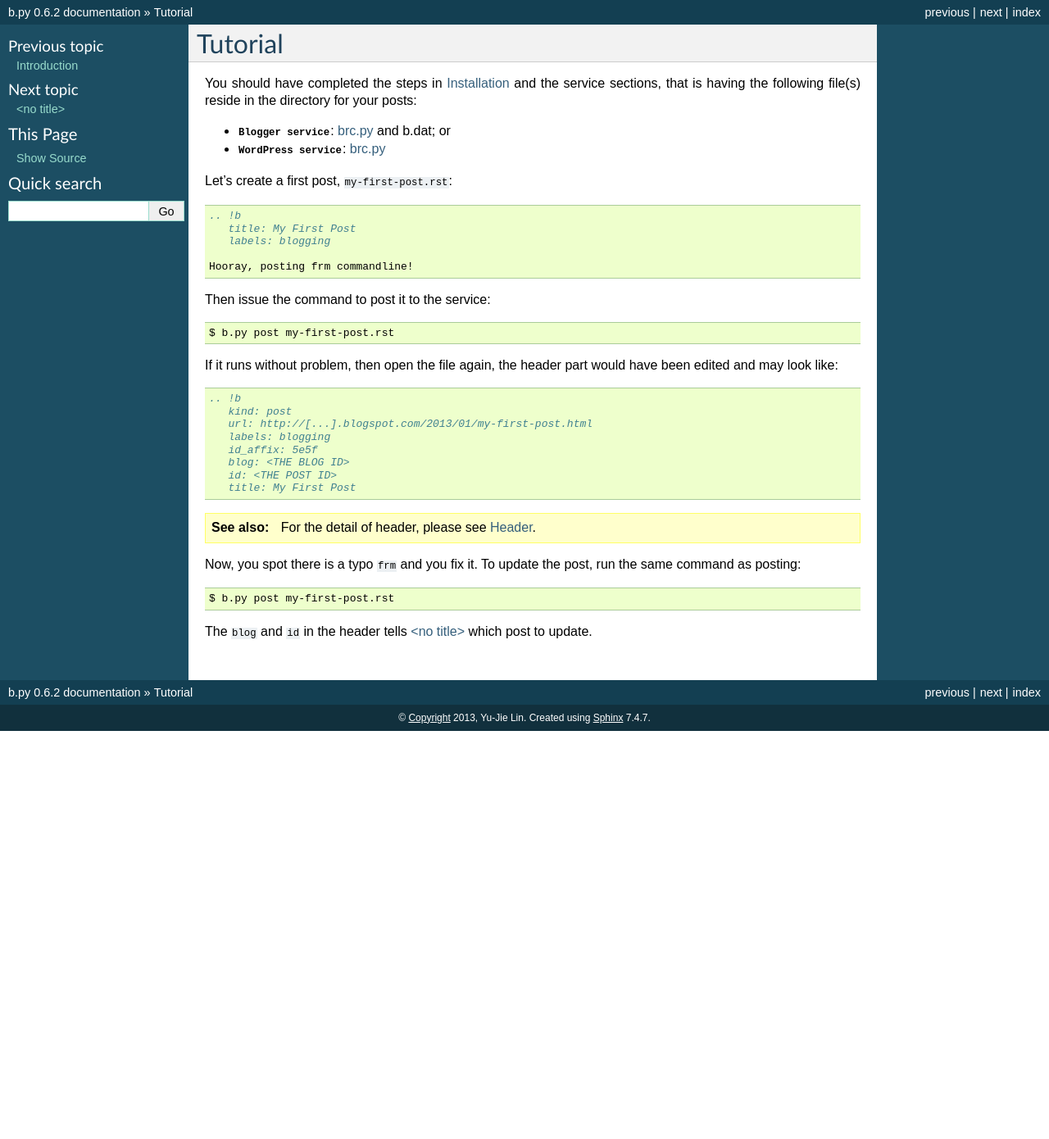
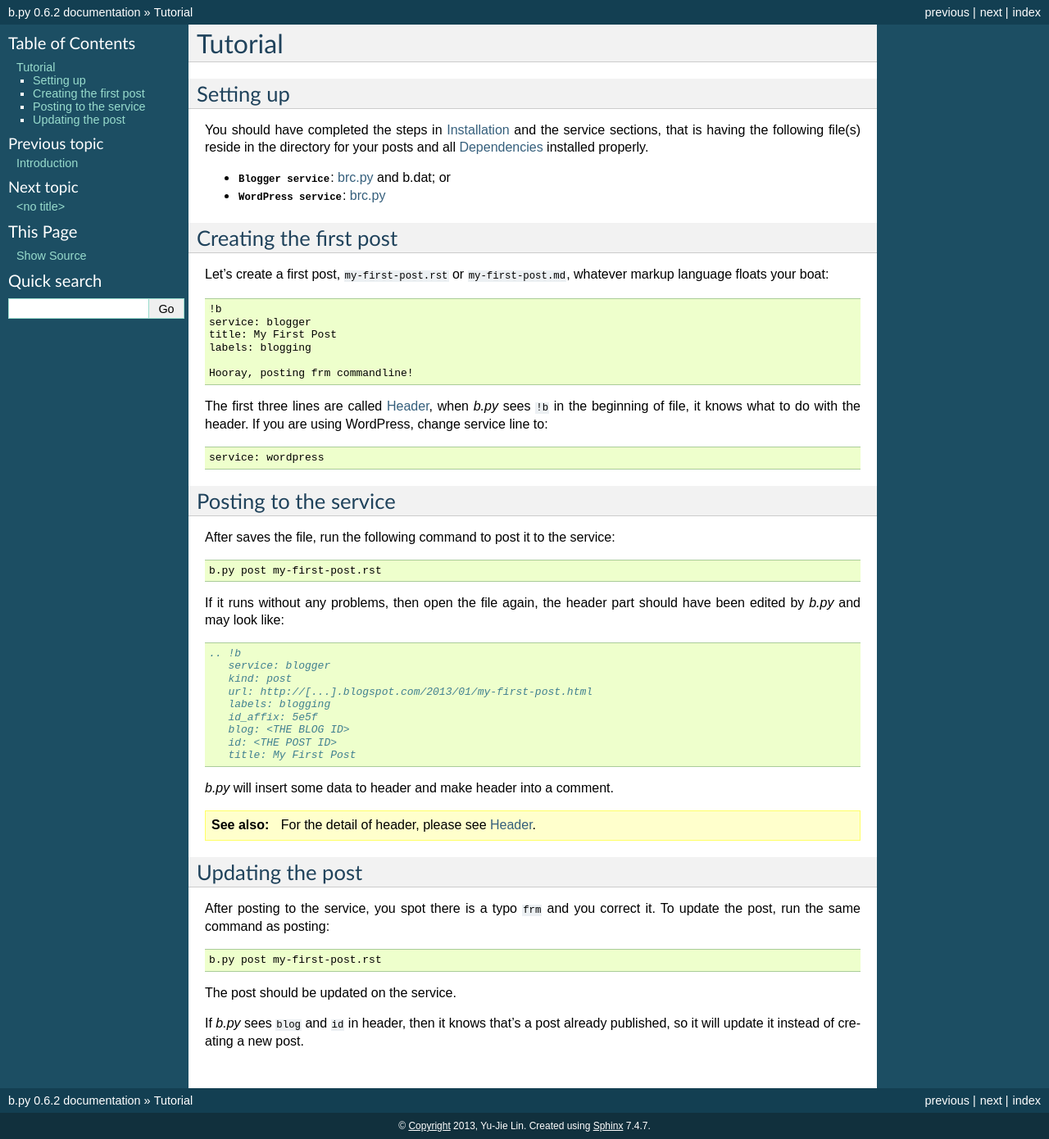
Before and after one commit to lbarchive/b.py, a Sphinx documentation site: the page built from docs/tutorial.rst, in a window 1280 px wide. Shown: the whole page at 82% size. Built offline with Sphinx 7.4.7, drawn with Linux system fonts in a browser that asks for light colours; pages that are not in the unit, such as notebooks, are missing from menus; before the commit the page ends 900 px from its top, so only the background shows below that.

```diff
--- a/README.rst
+++ b/README.rst
@@ -15,7 +15,10 @@ Examples
 More information
 ----------------
 
-You can read smartypants' documentation_ or visit b.py_ on Bitbucket.
+* Documentation_
+* b.py_ on Bitbucket
+* PyPI_
 
 .. _documentation: http://pythonhosted.org/b.py/
 .. _b.py: http://bitbucket.org/livibetter/b.py
+.. _PyPI: https://pypi.python.org/pypi/b.py
--- a/b.py
+++ b/b.py
@@ -55,10 +55,12 @@ Descriptions:
   ``%%Content%%`` with generated HTML.
 
 ``checklink``
-  check links in generated HTML using [lnkckr][].
+  check links in generated HTML using lnkckr_.
 
 ``search``
   search blog
+
+.. _lnkckr: https://pypi.python.org/pypi/lnkckr
 """
 
 from __future__ import print_function
--- a/docs/header.rst
+++ b/docs/header.rst
@@ -6,8 +6,18 @@ A header is used to specify the meta-data of a post, such as title or labels,
 it is also used to store information which is needed to update a post later on,
 such as ``id``.
 
-In reStructuredText (different markup has different style of header), a header
-look like
+Generally, header can be simply formed as the following regardless which markup
+language handler you use::
+
+  !b
+  key1: value1
+  key2: value2
+
+  post content goes here
+
+The handler will automatically reformed the header into *comment* after posting
+or updating, the format of comment depends on the markup language. For example,
+in reStructuredText, a header look like
 
 .. code:: rst
 
@@ -23,26 +33,62 @@ look like
      id_affix: foobar
      url: http://example.com/2013/01/title-of-something.html
 
-In normal usage, you may specify ``title`` and ``labels``. ``title`` will
-override the post title, if this is missed, the post title will be the filename
-without the extension.
+Making header into comment, so it wouldn't be rendered out if it's processed by
+tools other than *b.py*.
 
-``service``, ``kind``, ``blog``, ``id``, and ``url`` are automatically added
-after a successful posting. ``url`` doesn't actually mean anything, just for
-you to have a record of the URL of a post.
 
-``service`` is the service is used for processing.
+Keys
+====
 
-``kind`` is the type of the posting, ``post`` or ``page``, default is ``post``
-and currently Blogger service only supports ``post``.
+``service``:
+  used for processing.
 
-``categories`` is the catgories, only WordPress service uses this.
+  It could be added automatically after successfully posting.
 
-``draft`` is the post status, ``true``, ``yes``, or ``1`` for draft post,
-otherwise published post. Only WordPress service supports this.
+  .. seealso:: :doc:`apidoc/bpy.services`
 
-``blog`` and ``id`` are very important, they are used in updating post and they
-should not be edited by you.
+``blog``:
+  used in updating post and should not be edited by the user normally.
 
-``id_affix`` is the affix to HTML element ID, see also the General Options of
-Handlers.
+  It could be added automatically after successfully posting.
+
+``id``:
+  used in updating post and should not be edited by the user normally.
+
+  It could be added automatically after successfully posting.
+
+``title``:
+  override the post title.
+
+  If not specified, the post title will be the filename without the extension.
+
+``kind``:
+  type of the posting, ``post`` or ``page``, default is ``post``.
+
+  Blogger service currently only supports ``post``.
+
+  It could be added automatically after successfully posting.
+
+``labels``:
+  labels or tags, comma-separated list.
+
+``categories``:
+  categories, comma-separated list.
+
+  Only WordPress service uses this.
+
+``draft``:
+  the post status, ``true``, ``yes``, or ``1`` for draft post, otherwise
+  published post.
+
+  Only WordPress service supports this.
+
+``url``:
+  link of the post.
+
+  It could be added automatically after successfully posting.
+
+``id_affix``:
+  the affix to HTML element ID.
+
+  .. seealso:: :ref:`id_affix` in handler options.
--- a/docs/tutorial.rst
+++ b/docs/tutorial.rst
@@ -2,32 +2,55 @@
 Tutorial
 ========
 
+
+Setting up
+==========
+
 You should have completed the steps in :ref:`Installation` and the service sections,
-that is having the following file(s) reside in the directory for your posts:
+that is having the following file(s) reside in the directory for your posts and
+all :ref:`Dependencies` installed properly.
 
 * :mod:`Blogger service <bpy.services.blogger>`: :ref:`brc.py` and :ref:`b.dat`; or
 * :mod:`WordPress service <bpy.services.wordpress>`: :ref:`brc.py`
 
-Let's create a first post, ``my-first-post.rst``:
+
+Creating the first post
+=======================
+
+Let's create a first post, ``my-first-post.rst`` or ``my-first-post.md``, whatever markup language floats your boat:
+
+.. code:: rst
+
+  !b
+  service: blogger
+  title: My First Post
+  labels: blogging
+
+  Hooray, posting frm commandline!
+
+The first three lines are called :doc:`header`, when *b.py* sees ``!b`` in the
+beginning of file, it knows what to do with the header. If you are using
+WordPress, change service line to::
+
+  service: wordpress
+
+
+Posting to the service
+======================
+
+After saves the file, run the following command to post it to the service:
+
+.. code:: sh
+
+  b.py post my-first-post.rst
+
+If it runs without any problems, then open the file again, the header part
+should have been edited by *b.py* and may look like:
 
 .. code:: rst
 
   .. !b
-     title: My First Post
-     labels: blogging
-
-  Hooray, posting frm commandline!
-
-Then issue the command to post it to the service::
-
-  $ b.py post my-first-post.rst
-
-If it runs without problem, then open the file again, the header part would
-have been edited and may look like:
-
-.. code:: rst
-
-  .. !b
+     service: blogger
      kind: post
      url: http://[...].blogspot.com/2013/01/my-first-post.html
      labels: blogging
@@ -36,11 +59,22 @@ have been edited and may look like:
      id: <THE POST ID>
      title: My First Post
 
+*b.py* will insert some data to header and make header into a comment.
+
 .. seealso:: For the detail of header, please see :doc:`header`.
 
-Now, you spot there is a typo ``frm`` and you fix it. To update the post, run
-the same command as posting::
 
-  $ b.py post my-first-post.rst
+Updating the post
+=================
 
-The ``blog`` and ``id`` in the header tells :doc:`b.py` which post to update.
+After posting to the service, you spot there is a typo ``frm`` and you correct
+it. To update the post, run the same command as posting:
+
+.. code:: sh
+
+  b.py post my-first-post.rst
+
+The post should be updated on the service.
+
+If *b.py* sees ``blog`` and ``id`` in header, then it knows that's a post
+already published, so it will update it instead of creating a new post.
```
Also changed, not shown: docs/configuration.rst (+17 -5 lines), docs/index.rst (+31 -5 lines), docs/introduction.rst (+41 -14 lines), 5 other files.
